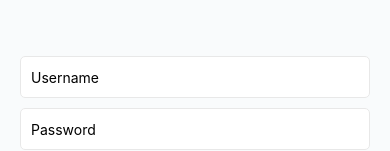
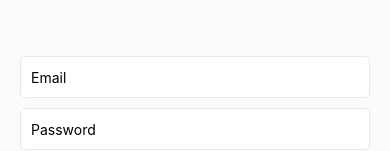
Before and after one commit to khademmilad/D_App, a React Native app in the folder frontend/: screen / in a window 390 px wide. Shown: the part 222-373 px from the top of the page. Built offline with nearby package versions, Linux system fonts and the light colour scheme.

Commit message:
set the email in login form. It works!

```diff
--- a/frontend/src/screens/Login/Login.js
+++ b/frontend/src/screens/Login/Login.js
@@ -6,7 +6,7 @@ import CustomButton from '../../components/CustomButton/CustomButton'
 import BASE_URL from '../../../config'
 
 const Login = () => {
-    const [username, setUsername] = useState('');
+    const [email, setEmail] = useState('');
     const [password, setPassword] = useState('');
 
     const {height} = useWindowDimensions();
@@ -14,7 +14,7 @@ const Login = () => {
     const onSignInPressed = () => {
       // Prepare the data to be sent to the API
       const data = {
-        username: username,
+        email: email,
         password: password,
       };
 
@@ -60,9 +60,9 @@ const Login = () => {
         <Image source={Logo} style={[styles.logo, {height: height * 0.3}]} resizeMode='contain' />
 
         <CustomInput
-          placeholder="Username"
-          value={username}
-          setValue={setUsername}
+          placeholder="Email"
+          value={email}
+          setValue={setEmail}
         />
         <CustomInput
           placeholder="Password"
```
Also changed, not shown: 1 other file (tests, documents, lock files or other folders).
